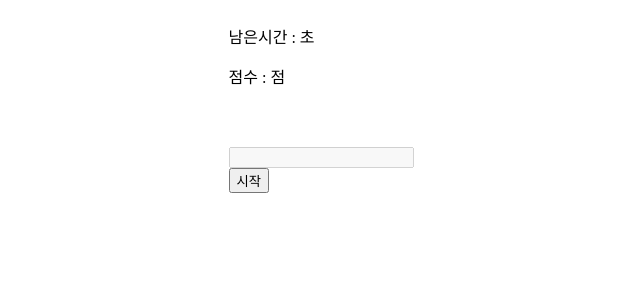
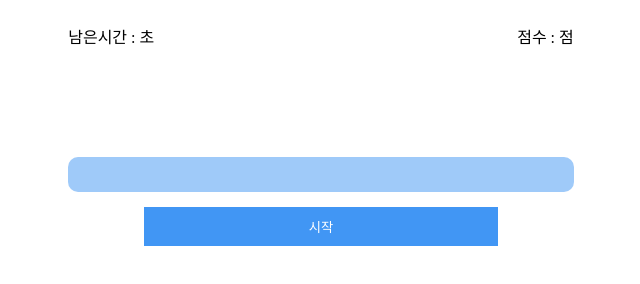
Before and after one commit to silver23rain/typing-game, a website built with webpack: page public/index.html in a window 1280 px wide. Shown: the whole page, without its empty margins (319-959 px from the left). Built offline with nearby package versions, Linux system fonts and the light colour scheme; files whose address does not match are found by name.

Commit message:
:lipstick: 전반적인 css 적용

```diff
--- a/public/index.html
+++ b/public/index.html
@@ -1,7 +1,8 @@
 <!DOCTYPE html>
 <html>
     <head>
-        <meta charset="utf-8" />
+		<meta charset="utf-8" />
+		 <meta name="viewport" content="width=device-width, initial-scale=1.0">
 		<title>타자 게임</title>
 		<link rel="stylesheet" href="app.css"/>
     </head>
--- a/src/componenets/CurrentScore.js
+++ b/src/componenets/CurrentScore.js
@@ -3,12 +3,13 @@ import { createElement, getElById } from '../common';
 const CurrentScore = () => {
 	return {
 		render: () => {
-			const div = createElement('div');
+			const div = createElement('div', {
+				className: ['status'],
+			});
 			div.innerHTML = `
-                <div>
                     <p>남은시간 : <span id="left_sec"></span>초</p>
                     <p>점수 : <span id="current_score"></span>점</p>
-                </div>`;
+                `;
 			return div;
 		},
 		redraw: (sec, score) => {
--- a/src/componenets/QuestionInput.js
+++ b/src/componenets/QuestionInput.js
@@ -16,11 +16,11 @@ const QuestionInput = (start, nextQuestion, check) => {
 			const input = createElement('input', {
 				id: 'typing',
 				type: 'text',
+				autofocus: '',
 			});
 			if (!start) {
 				input.disabled = true;
 			}
-
 			input.addEventListener('keyup', handleKeyup);
 			return input;
 		},
--- a/src/componenets/StartGameButton.js
+++ b/src/componenets/StartGameButton.js
@@ -1,4 +1,4 @@
-import { createElement, getElById } from '../common';
+import { createElement } from '../common';
 
 const StartGameButton = (start, setStart) => {
 	const render = () => {
--- a/src/pages/StartGamePage.js
+++ b/src/pages/StartGamePage.js
@@ -2,7 +2,7 @@ import CurrentScore from '../componenets/CurrentScore';
 import QuestionInput from '../componenets/QuestionInput';
 import QuestionText from '../componenets/QuestionText';
 import StartGameButton from '../componenets/StartGameButton';
-
+import '../styles/StartGamePage.css';
 const fetchData = () => {
 	return new Promise((resolve) => {
 		fetch('https://my-json-server.typicode.com/kakaopay-fe/resources/words')
@@ -28,7 +28,14 @@ const StartGamePage = () => {
 	let currenScore, questionText, questionInput, startButton;
 
 	let interval, timeout;
-
+	const clearSchedule = () => {
+		if (interval) {
+			clearInterval(interval);
+		}
+		if (timeout) {
+			clearTimeout(timeout);
+		}
+	};
 	const redirectGameDone = () => {
 		setStart();
 
@@ -70,22 +77,6 @@ const StartGamePage = () => {
 
 	const check = (inputValue) => inputValue === question.text;
 
-	const clearSchedule = () => {
-		if (interval) {
-			clearInterval(interval);
-		}
-		if (timeout) {
-			clearTimeout(timeout);
-		}
-	};
-	async function setData() {
-		const data = await fetchData();
-		questions = data;
-		currentScore = questions.length;
-		questionsLength = questions.length;
-		nextQuestion();
-	}
-
 	const setStart = () => {
 		start = !start;
 		if (!start) {
@@ -99,6 +90,15 @@ const StartGamePage = () => {
 	const redrawScore = (sec, score) => {
 		currenScore.redraw(sec, score);
 	};
+
+	async function setData() {
+		const data = await fetchData();
+		time = 0;
+		questions = data;
+		currentScore = questions.length;
+		questionsLength = questions.length;
+		nextQuestion();
+	}
 
 	const render = () => {
 		if (start) {
--- /dev/null
+++ b/src/styles/StartGamePage.css
@@ -0,0 +1,34 @@
+.box .status {
+	display: flex;
+	justify-content: space-between;
+}
+
+button {
+	width: 70%;
+	margin-top: 15px;
+	border-radius: 0;
+	border: none;
+	background-color: #4196f4;
+	color: white;
+	padding: 10px 0;
+}
+
+input {
+	text-align: center;
+	background-color: #4196f4;
+	color: white;
+	border: none;
+	border-radius: 10px;
+	padding: 10px;
+}
+input:focus {
+	outline: none;
+}
+
+input:disabled {
+	opacity: 0.5;
+}
+
+h1 {
+	height: 50px;
+}
--- a/src/styles/app.css
+++ b/src/styles/app.css
@@ -1,11 +1,23 @@
-body {
-	height: 100%;
+#app {
 	display: flex;
-	align-items: center;
-	flex-direction: column;
+	justify-content: center;
 }
 
 .box {
 	display: flex;
 	flex-direction: column;
+	text-align: center;
+	width: 40%;
 }
+
+@media screen and (max-width: 768px) {
+	.box {
+		width: 50%;
+	}
+}
+
+@media screen and (max-width: 480px) {
+	.box {
+		width: 80%;
+	}
+}
```
Also changed, not shown: 1 other file.
